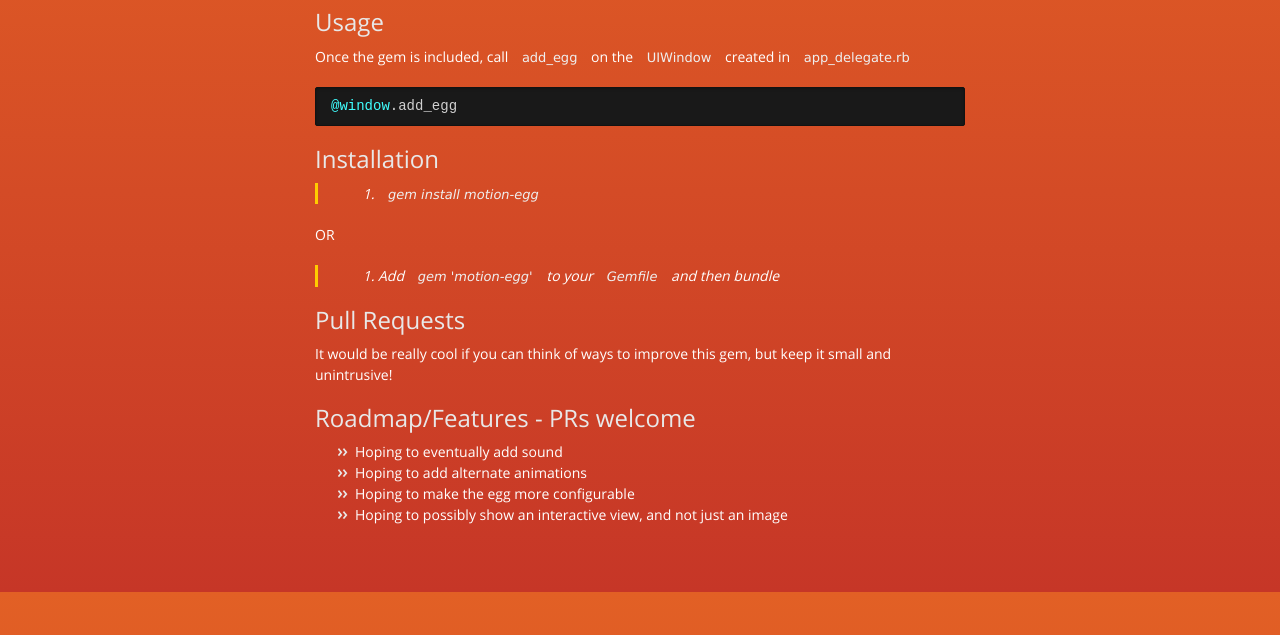
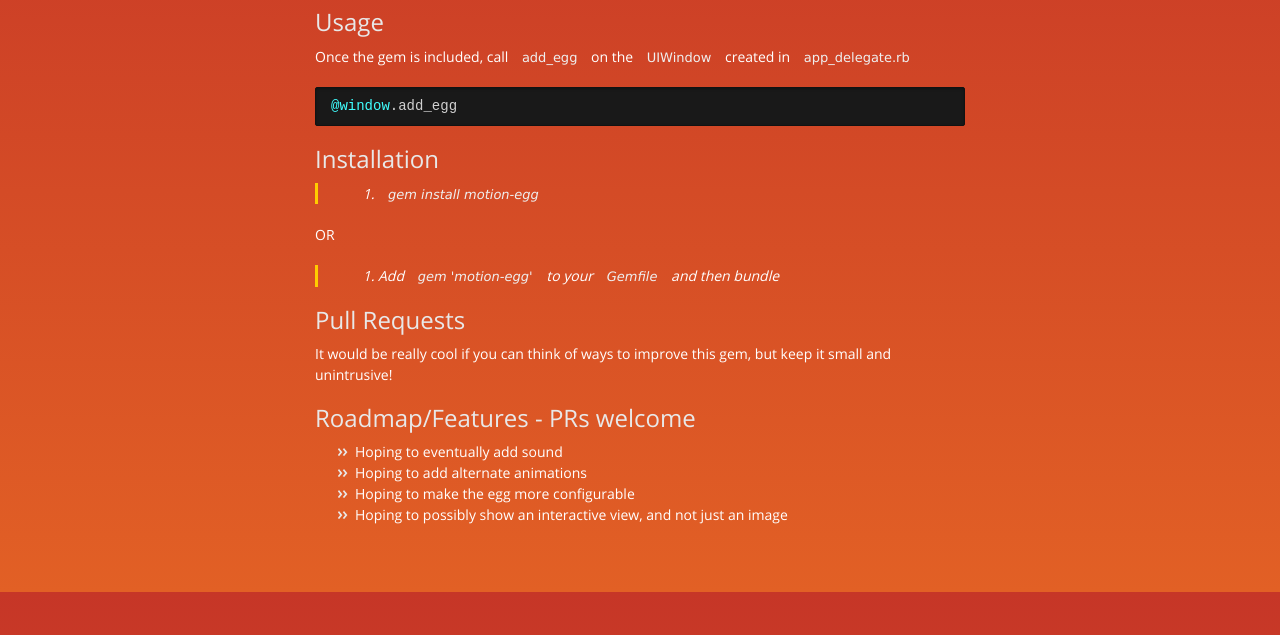
Before and after one commit to GantMan/motion-egg, a plain HTML site: page index.html in a window 1280 px wide. Shown: the part 1008-1643 px from the top of the page. Drawn offline with nearby package versions, Linux system fonts and the light colour scheme.

Commit message:
Update styles.css

```diff
--- a/stylesheets/styles.css
+++ b/stylesheets/styles.css
@@ -536,12 +536,12 @@ body {
   font-weight: normal;
   background: #c63627;
   background-attachment: fixed !important;
-  background: -webkit-gradient(linear, 50% 0%, 50% 100%, color-stop(0%, #e26025), color-stop(100%, #c63627));
-  background: -webkit-linear-gradient(#e26025, #c63627);
-  background: -moz-linear-gradient(#e26025, #c63627);
-  background: -o-linear-gradient(#e26025, #c63627);
-  background: -ms-linear-gradient(#e26025, #c63627);
-  background: linear-gradient(#e26025, #c63627);
+  background: -webkit-gradient(linear, 50% 0%, 50% 100%, color-stop(0%, #c63627), color-stop(100%, #e26025));
+  background: -webkit-linear-gradient(#c63627, #e26025);
+  background: -moz-linear-gradient(#c63627, #e26025);
+  background: -o-linear-gradient(#c63627, #e26025);
+  background: -ms-linear-gradient(#c63627, #e26025);
+  background: linear-gradient(#c63627, #e26025);
 }
 
 h1, h2, h3, h4, h5, h6 {
```
